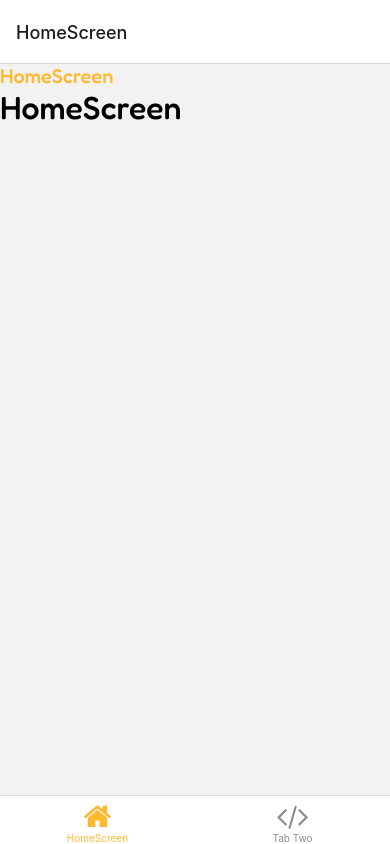
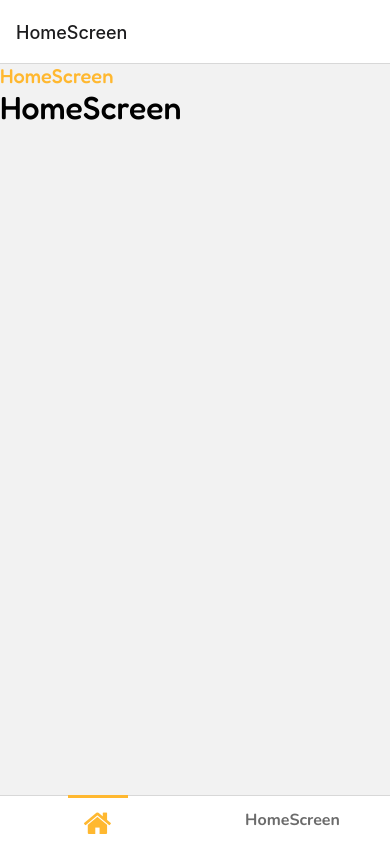
Before and after one commit to CalebGDM/Physum, a React Native app: screen /HomeScreen in a window 390 px wide. Built offline with nearby package versions, Linux system fonts and the light colour scheme; what expo-linking would draw is missing.

Commit message:
Implementado TabBarIcon (custom) On branch main Changes to be committed: 	modified:   src/navigation/index.tsx

```diff
--- a/src/navigation/index.tsx
+++ b/src/navigation/index.tsx
@@ -3,12 +3,11 @@
  * https://reactnavigation.org/docs/getting-started
  *
  */
-import { FontAwesome } from '@expo/vector-icons';
 import { createBottomTabNavigator } from '@react-navigation/bottom-tabs';
 import { NavigationContainer, DefaultTheme, DarkTheme } from '@react-navigation/native';
 import { createNativeStackNavigator } from '@react-navigation/native-stack';
 import * as React from 'react';
-import { ColorSchemeName, Pressable } from 'react-native';
+import { ColorSchemeName } from 'react-native';
 
 import Colors from '../constants/Colors';
 import useColorScheme from '../../hooks/useColorScheme';
@@ -18,7 +17,7 @@ import TabTwoScreen from '../screens/TabTwoScreen';
 import { RootStackParamList, RootTabParamList, RootTabScreenProps } from '../../types';
 import LinkingConfiguration from './LinkingConfiguration';
 import HomeScreen from '../screens/HomeScreen';
-import { Text } from 'react-native';
+import TabBarIcon from './TabBarIcon';
 
 export default function Navigation({ colorScheme }: { colorScheme: ColorSchemeName }) {
   return (
@@ -59,14 +58,14 @@ function BottomTabNavigator() {
       initialRouteName="HomeScreen"
       screenOptions={{
         tabBarActiveTintColor: Colors[colorScheme].tint,
+        tabBarShowLabel: false
       }}>
       <BottomTab.Screen
         name="HomeScreen"
         component={HomeScreen}
         options={({ navigation }: RootTabScreenProps<'HomeScreen'>) => ({
           title: 'HomeScreen',
-          tabBarIcon: ({ color }) => <TabBarIcon name="home" color={color} />,
-
+          tabBarIcon: ({ color, focused }) => <TabBarIcon name="home" color={color} focused={focused} title='HomeScreen'/>,
         })}
       />
       <BottomTab.Screen
@@ -74,7 +73,7 @@ function BottomTabNavigator() {
         component={TabTwoScreen}
         options={{
           title: 'Tab Two',
-          tabBarIcon: ({ color }) => <TabBarIcon name="code" color={color} />,
+          tabBarIcon: ({ color, focused }) => <TabBarIcon name="code" color={color} focused={focused} title='HomeScreen'/>,
         }}
       />
     </BottomTab.Navigator>
@@ -84,11 +83,3 @@ function BottomTabNavigator() {
 /**
  * You can explore the built-in icon families and icons on the web at https://icons.expo.fyi/
  */
-function TabBarIcon(props: {
-  name: React.ComponentProps<typeof FontAwesome>['name'];
-  color: string;
-}) {
-  return (
-  <FontAwesome size={30} style={{ marginBottom: -3 }} {...props} />
-  )
-}
```
